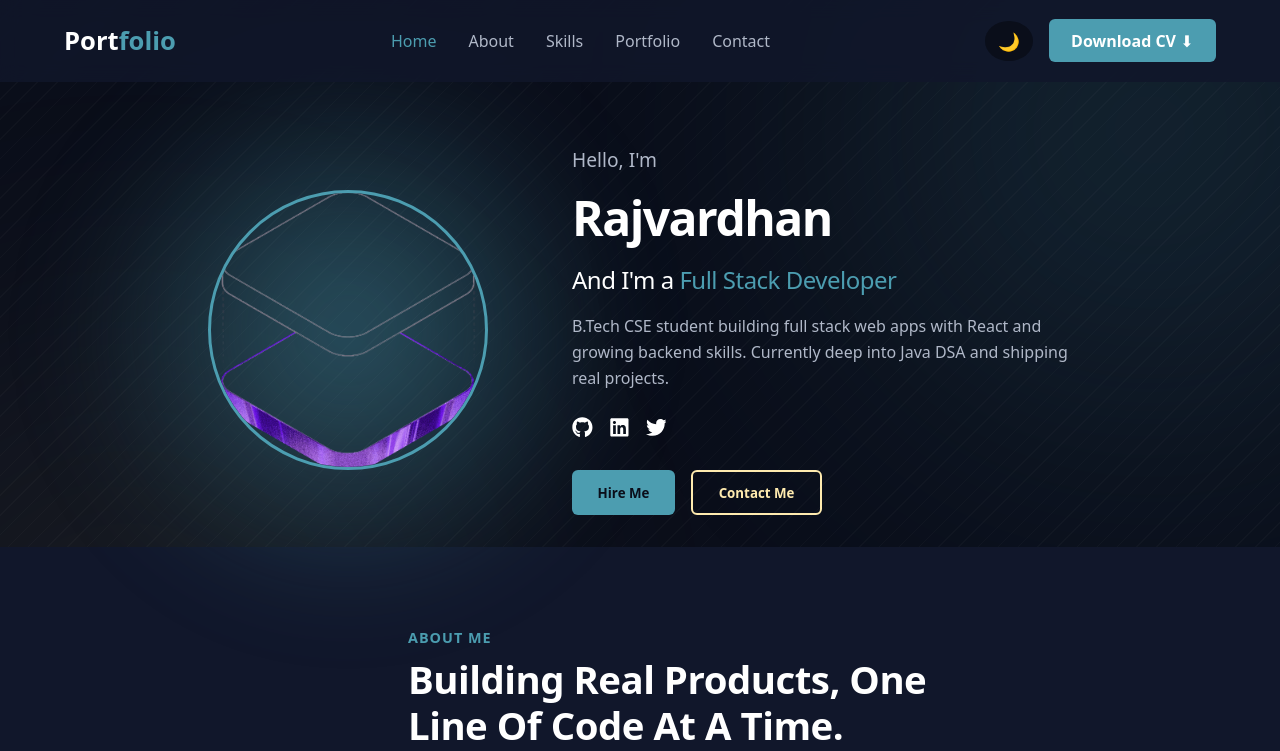
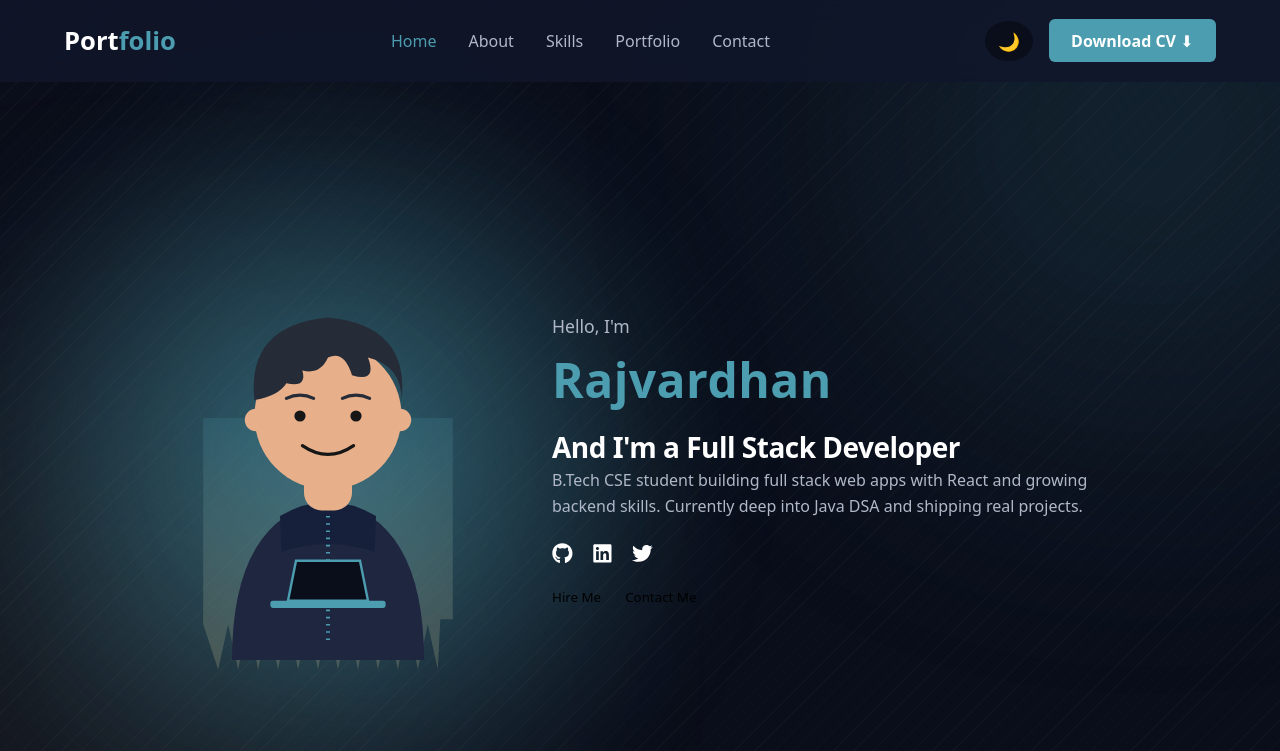
Before and after one commit to rajvardhan-here/rajvardhan-portfolio, a React (Vite) app: page / in a window 1280 px wide. Shown: the top 751 px of the page. Built offline with nearby package versions, Linux system fonts and the light colour scheme.

Commit message:
upadte home page

```diff
--- a/src/App.jsx
+++ b/src/App.jsx
@@ -6,11 +6,13 @@ import Projects from './components/Projects';
 import Contact from './components/Contact';
 import Footer from './components/Footer';
 import Reveal from './components/Reveal';
+import IntroReveal from './components/IntroReveal';
 import './App.css';
 
 function App() {
   return (
     <div className="App">
+      <IntroReveal />
       <Navbar />
       <Hero />
       <Reveal><About /></Reveal>
--- a/src/components/Hero.jsx
+++ b/src/components/Hero.jsx
@@ -1,12 +1,29 @@
 import { FaGithub, FaLinkedin, FaTwitter } from 'react-icons/fa';
-import heroImg from '../assets/hero.png';
 import '../styles/Hero.css';
 
 function Hero() {
   return (
     <section id="home" className="hero">
-      <div className="hero-image-wrapper">
-        <img src={heroImg} alt="Rajvardhan" className="hero-image" />
+      <div className="hero-avatar-wrapper">
+        <div className="hero-avatar-glow"></div>
+        <div className="hero-avatar-drip"></div>
+        <svg className="hero-avatar-svg" viewBox="0 0 400 500" xmlns="http://www.w3.org/2000/svg">
+          <path d="M80 500 Q80 320 200 300 Q320 320 320 500 Z" fill="#1f2740" />
+          <path d="M140 320 Q200 285 260 320 L258 365 Q200 345 142 365 Z" fill="#16203a" />
+          <rect x="170" y="258" width="60" height="55" rx="22" fill="#e8b08a" />
+          <circle cx="200" cy="195" r="92" fill="#e8b08a" />
+          <path d="M108 175 Q98 82 200 72 Q302 82 292 175 Q292 132 250 122 Q262 154 230 144 Q220 112 200 122 Q190 144 168 138 Q174 160 148 154 Q138 170 108 175 Z" fill="#262b38" />
+          <circle cx="110" cy="200" r="14" fill="#e8b08a" />
+          <circle cx="290" cy="200" r="14" fill="#e8b08a" />
+          <circle cx="165" cy="195" r="7" fill="#161616" />
+          <circle cx="235" cy="195" r="7" fill="#161616" />
+          <path d="M148 173 Q165 165 182 173" stroke="#262b38" strokeWidth="4" fill="none" strokeLinecap="round" />
+          <path d="M218 173 Q235 165 252 173" stroke="#262b38" strokeWidth="4" fill="none" strokeLinecap="round" />
+          <path d="M168 232 Q200 254 232 232" stroke="#161616" strokeWidth="4" fill="none" strokeLinecap="round" />
+          <path d="M200 320 L200 480" stroke="#4C9DB0" strokeWidth="5" strokeDasharray="2 7" />
+          <rect x="128" y="426" width="144" height="9" rx="3" fill="#4C9DB0" />
+          <path d="M150 426 L160 376 L240 376 L250 426 Z" fill="#0a0e1a" stroke="#4C9DB0" strokeWidth="3" />
+        </svg>
       </div>
 
       <div className="hero-content">
--- /dev/null
+++ b/src/components/IntroReveal.jsx
@@ -0,0 +1,38 @@
+import { useEffect, useState } from 'react';
+import '../styles/IntroReveal.css';
+
+function IntroReveal() {
+  const [animate, setAnimate] = useState(false);
+  const [hide, setHide] = useState(false);
+
+  useEffect(() => {
+    document.body.style.overflow = 'hidden';
+    const startTimer = setTimeout(() => setAnimate(true), 600);
+    const hideTimer = setTimeout(() => {
+      setHide(true);
+      document.body.style.overflow = 'auto';
+    }, 2000);
+    return () => {
+      clearTimeout(startTimer);
+      clearTimeout(hideTimer);
+    };
+  }, []);
+
+  if (hide) return null;
+
+  return (
+    <div className={`intro-overlay ${animate ? 'intro-lift' : ''}`}>
+      <div className="intro-hand">
+        <svg viewBox="0 0 100 100" xmlns="http://www.w3.org/2000/svg">
+          <ellipse cx="50" cy="58" rx="27" ry="30" fill="#e8b08a" />
+          <ellipse cx="29" cy="42" rx="9" ry="21" fill="#e8b08a" transform="rotate(-16 29 42)" />
+          <ellipse cx="44" cy="30" rx="9" ry="23" fill="#e8b08a" transform="rotate(-5 44 30)" />
+          <ellipse cx="60" cy="29" rx="9" ry="23" fill="#e8b08a" transform="rotate(5 60 29)" />
+          <ellipse cx="74" cy="38" rx="8" ry="20" fill="#e8b08a" transform="rotate(16 74 38)" />
+        </svg>
+      </div>
+    </div>
+  );
+}
+
+export default IntroReveal;
--- a/src/styles/Hero.css
+++ b/src/styles/Hero.css
@@ -1,4 +1,5 @@
 .hero {
+  min-height: calc(100vh - 76px);
   display: flex;
   align-items: center;
   justify-content: center;
@@ -7,68 +8,85 @@
   flex-wrap: wrap;
 }
 
-.hero-image-wrapper {
+.hero-avatar-wrapper {
   position: relative;
   width: 320px;
-  height: 320px;
-  border-radius: 50%;
+  height: 420px;
   display: flex;
   align-items: center;
   justify-content: center;
   animation: fadeInUp 0.9s ease forwards;
 }
 
-.hero-image-wrapper::before {
-  content: '';
+.hero-avatar-glow {
   position: absolute;
-  width: 140%;
-  height: 140%;
-  top: -20%;
-  left: -20%;
+  width: 180%;
+  height: 180%;
+  top: -40%;
+  left: -40%;
   border-radius: 50%;
-  background: radial-gradient(circle, var(--moonstone) 0%, transparent 70%);
-  opacity: 0.5;
-  filter: blur(40px);
+  background: radial-gradient(circle, var(--moonstone) 0%, transparent 65%);
+  opacity: 0.65;
+  filter: blur(50px);
   z-index: 0;
   animation: pulseGlow 4s ease-in-out infinite;
 }
 
-.hero-image {
-  width: 280px;
-  height: 280px;
-  border-radius: 50%;
-  object-fit: cover;
-  border: 3px solid var(--moonstone);
+.hero-avatar-drip {
+  position: absolute;
+  width: 78%;
+  height: 60%;
+  bottom: 0;
+  left: 11%;
+  background: linear-gradient(180deg, var(--moonstone) 0%, var(--vanilla) 100%);
+  opacity: 0.18;
+  clip-path: polygon(0% 0%, 100% 0%, 100% 80%, 95% 80%, 94% 100%, 90% 82%, 86% 100%, 82% 80%, 78% 100%, 74% 82%, 70% 100%, 66% 80%, 62% 100%, 58% 82%, 54% 100%, 50% 80%, 46% 100%, 42% 82%, 38% 100%, 34% 80%, 30% 100%, 26% 82%, 22% 100%, 18% 80%, 14% 100%, 10% 82%, 6% 100%, 0% 82%);
+  z-index: 0;
+}
+
+.hero-avatar-svg {
+  width: 100%;
+  height: 100%;
   position: relative;
   z-index: 1;
 }
 
 .hero-content {
-  max-width: 520px;
+  max-width: 560px;
   animation: fadeInUp 0.9s ease forwards;
   animation-delay: 0.2s;
 }
 
 .hero-greeting {
   color: var(--text-muted);
-  font-size: 1.2rem;
-  margin-bottom: 0.5rem;
+  font-size: 1.1rem;
+  margin-bottom: 0.3rem;
 }
 
 .hero-name {
+  font-family: var(--cursive);
   font-size: 3rem;
-  margin-bottom: 0.5rem;
+  font-weight: 700;
+  color: var(--moonstone);
+  margin-bottom: 0.6rem;
+  letter-spacing: 0.5px;
 }
 
-.hero-role {
-  font-size: 1.5rem;
-  font-weight: 500;
-  color: var(--text-light);
-  margin-bottom: 1rem;
+.hero-tagline {
+  font-size: 1rem;
+  color: var(--text-muted);
+  margin-bottom: 0.6rem;
 }
 
-.hero-role span {
+.hero-role-text {
   color: var(--moonstone);
+  font-weight: 600;
+}
+
+.hero-heading {
+  font-size: 2.4rem;
+  line-height: 1.25;
+  margin-bottom: 1.2rem;
 }
 
 .hero-desc {
@@ -78,44 +96,76 @@
 
 .hero-socials {
   display: flex;
-  gap: 1rem;
+  gap: 1.2rem;
   margin-bottom: 1.5rem;
   font-size: 1.3rem;
 }
 
 .hero-socials a {
+  position: relative;
   color: var(--text-light);
-  transition: color 0.2s ease;
+  display: inline-flex;
+  transition: color 0.2s ease, transform 0.25s ease;
+}
+
+.hero-socials a::after {
+  content: '';
+  position: absolute;
+  inset: -10px;
+  border-radius: 50%;
+  background: var(--moonstone);
+  opacity: 0;
+  filter: blur(12px);
+  transition: opacity 0.25s ease;
+  z-index: -1;
 }
 
 .hero-socials a:hover {
   color: var(--moonstone);
+  transform: scale(1.3);
+}
+
+.hero-socials a:hover::after {
+  opacity: 0.55;
 }
 
 .hero-buttons {
   display: flex;
-  gap: 1rem;
+  align-items: center;
+  gap: 1.5rem;
 }
 
-.btn-primary {
-  background-color: var(--moonstone);
-  color: var(--bg-dark);
+.btn-outline {
+  display: inline-flex;
+  align-items: center;
+  gap: 0.5rem;
+  border: 2px solid var(--moonstone);
+  color: var(--text-light);
   padding: 0.7rem 1.6rem;
-  border-radius: 6px;
+  border-radius: 30px;
   font-weight: 600;
+  transition: background-color 0.2s ease, transform 0.2s ease;
 }
 
-.btn-secondary {
-  background: transparent;
-  color: var(--vanilla);
-  border: 2px solid var(--vanilla);
-  padding: 0.7rem 1.6rem;
-  border-radius: 6px;
+.btn-outline:hover {
+  background-color: var(--moonstone);
+  transform: scale(1.05);
+}
+
+.btn-link {
+  color: var(--text-light);
   font-weight: 600;
+  text-decoration: underline;
+  transition: color 0.2s ease;
+}
+
+.btn-link:hover {
+  color: var(--moonstone);
 }
 
 @media (max-width: 768px) {
   .hero {
+    min-height: auto;
     flex-direction: column;
     text-align: center;
     padding: 2rem 1.5rem;
--- /dev/null
+++ b/src/styles/IntroReveal.css
@@ -0,0 +1,29 @@
+.intro-overlay {
+  position: fixed;
+  inset: 0;
+  z-index: 9999;
+  background: linear-gradient(180deg, #fdfdfb 0%, #efedE3 100%);
+  display: flex;
+  justify-content: center;
+  align-items: flex-end;
+  transition: transform 1.1s cubic-bezier(0.65, 0, 0.35, 1);
+  clip-path: polygon(0% 0%, 100% 0%, 100% 85%, 95% 85%, 94% 100%, 90% 87%, 86% 100%, 82% 85%, 78% 100%, 74% 87%, 70% 100%, 66% 85%, 62% 100%, 58% 87%, 54% 100%, 50% 85%, 46% 100%, 42% 87%, 38% 100%, 34% 85%, 30% 100%, 26% 87%, 22% 100%, 18% 85%, 14% 100%, 10% 87%, 6% 100%, 0% 87%);
+}
+
+.intro-lift {
+  transform: translateY(-115%);
+}
+
+.intro-hand {
+  position: relative;
+  bottom: 6px;
+  width: 90px;
+  height: 90px;
+  opacity: 0;
+  animation: handGrip 0.5s ease-out 0.3s forwards;
+}
+
+@keyframes handGrip {
+  0% { transform: translateY(25px) scale(0.75); opacity: 0; }
+  100% { transform: translateY(0) scale(1); opacity: 1; }
+}
```
